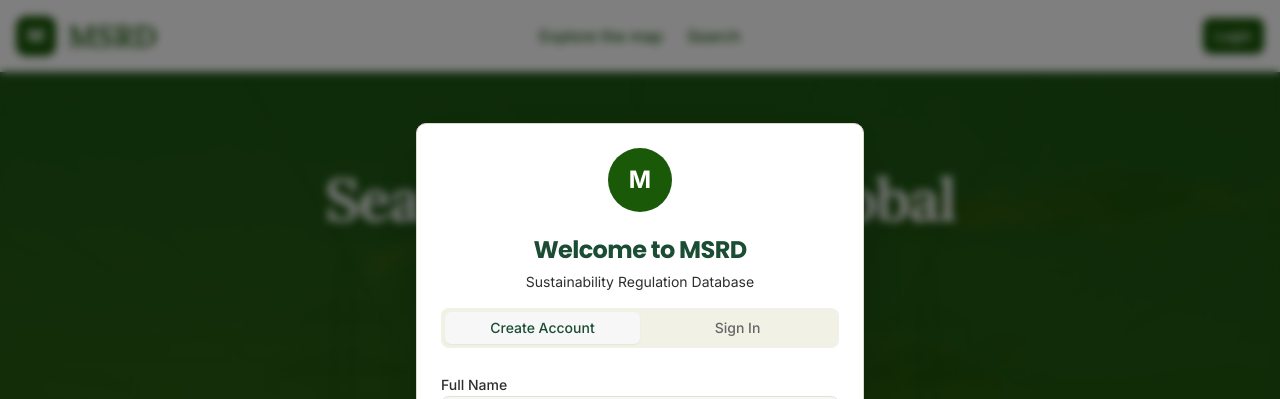
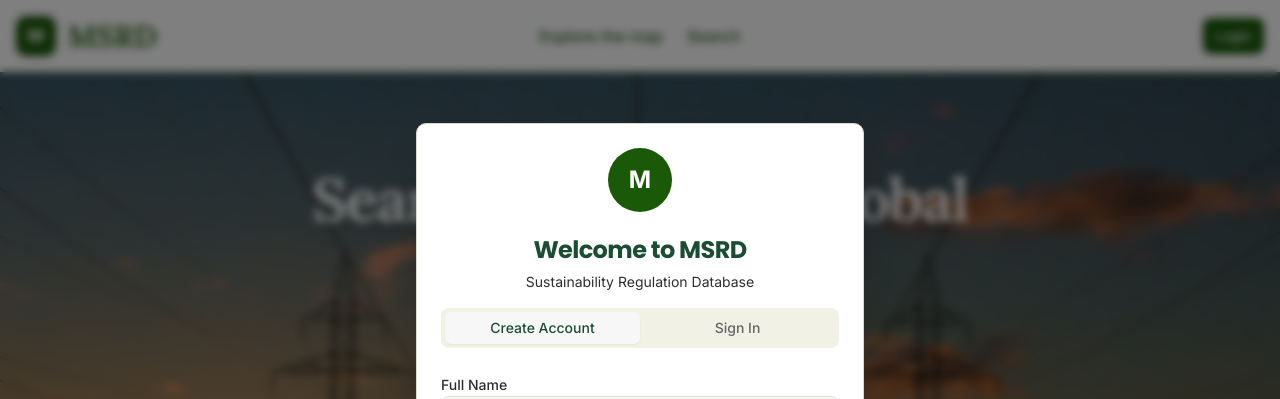
Before and after one commit to ahhdamnarchitect/regulation-compliance-sustainability, a React (Vite) app: page / in a window 1280 px wide. Shown: the top 399 px of the page. Built offline with nearby package versions, Linux system fonts and the light colour scheme; no server answers; the database is empty.

Commit message:
Hero: remove green overlay, capitalize title

```diff
--- a/src/pages/Index.tsx
+++ b/src/pages/Index.tsx
@@ -120,18 +120,16 @@ export default function Index() {
         )}
 
         <main className="flex-1 max-w-full overflow-x-hidden">
-          {/* Hero: deep blue overlay + light theme CTAs */}
+          {/* Hero: image only, no overlay */}
           <section className="relative w-full min-h-[50vh] flex flex-col items-center justify-center px-4 py-16 md:py-24 overflow-hidden">
             <div
               className="absolute inset-0 bg-cover bg-center hero-bg-animate"
               style={{ backgroundImage: 'url(/hero-sustainability.jpg)' }}
               aria-hidden
             />
-            <div className="absolute inset-0 bg-earth-primary/85" />
-            <div className="absolute inset-0 bg-gradient-to-b from-transparent via-transparent to-earth-primary/90" />
             <RevealSection delay={0} variant="slide-up" className="relative z-10 text-center max-w-2xl mx-auto">
               <h1 className="font-title text-3xl sm:text-4xl md:text-5xl lg:text-6xl font-semibold text-white tracking-tight mb-4 md:mb-6 drop-shadow-lg">
-                Search and track global sustainability regulations.
+                Search and Track Global Sustainability Regulations.
               </h1>
               <p className="text-lg md:text-xl text-white/90 mb-8 md:mb-10 drop-shadow-sm">
                 One place for CSRD, TCFD, ISSB and beyond.
```
